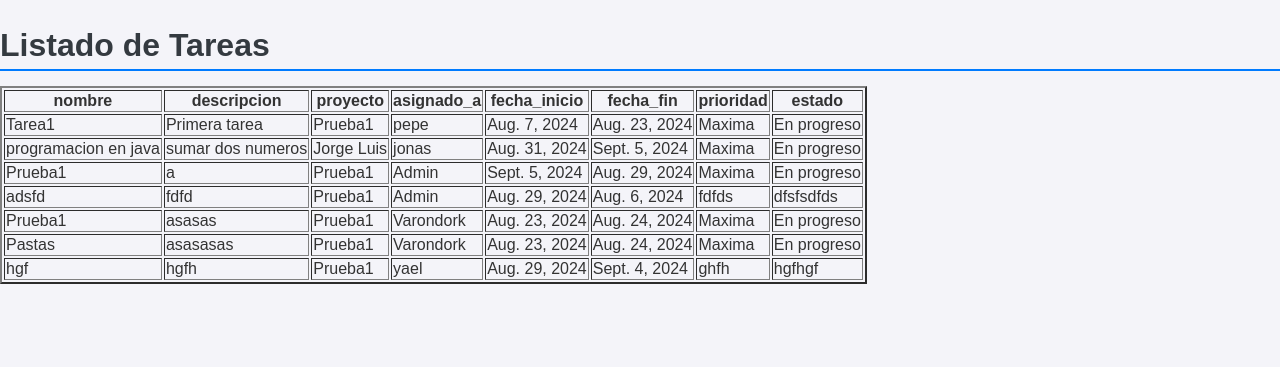
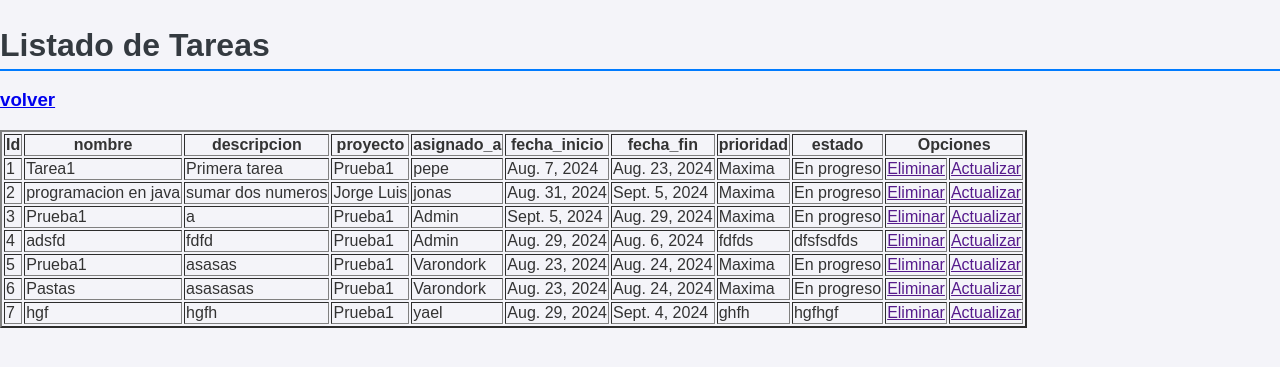
Before and after one commit to Norlynm/Proyecto, a Django app: page /tareas/listartareas/ in a window 1280 px wide. Shown: the part 70-437 px from the top of the page. Run offline with Django 5.2, Linux system fonts and the light colour scheme; data comes from the database, SQL or seed files in the repository; both versions use the stored data as it was after the commit.

Commit message:
actualizacion de las tareas

```diff
--- a/Gestion_Proyecto_costru/Menu/templates/base.html
+++ b/Gestion_Proyecto_costru/Menu/templates/base.html
@@ -23,7 +23,7 @@
         </li>
 
         <li>
-          <a href="{% url 'tareas:creartarea'%}">Tareas</a>
+          <a href="{% url 'tareas:tareaInicio'%}">Tareas</a>
         </li>
         <li>
           <a href="{% url 'reporte:listar_reportes'%}">Reporte</a>
--- a/Gestion_Proyecto_costru/tareas/templates/tareas/creartarea.html
+++ b/Gestion_Proyecto_costru/tareas/templates/tareas/creartarea.html
@@ -13,6 +13,7 @@
             {% csrf_token %}
             {{ form.as_p }}
             <button type="submit">Guardar</button>
+            <a href="{% url 'tareas:tareaInicio' %}">volver</a>
         </form>
     </section>
     <section>
--- a/Gestion_Proyecto_costru/tareas/templates/tareas/listartareas.html
+++ b/Gestion_Proyecto_costru/tareas/templates/tareas/listartareas.html
@@ -3,10 +3,15 @@
 {% block content %}
 
 
+
 <h2>Listado de Tareas</h2>
+
+        <h3> <a href="{% url 'tareas:tareaInicio' %}">volver</a>
+            </h3>
 <table border="2">
     <thead>
         <tr>
+            <th>Id</th>
             <th>nombre</th>
             <th>descripcion</th>
             <th>proyecto</th>
@@ -15,12 +20,14 @@
             <th>fecha_fin</th>
             <th>prioridad</th>
             <th>estado</th>
+            <th colspan="2">Opciones</th>
 
         </tr>
     </thead>
 
     {% for tarea in tareas %}
     <tr>
+        <td>{{ tarea.id }}</td>
         <td>{{ tarea.nombre }}</td>
         <td>{{ tarea.descripcion }}</td>
         <td>{{ tarea.proyecto }}</td>
@@ -29,7 +36,8 @@
         <td>{{ tarea.fecha_fin }}</td>
         <td>{{ tarea.prioridad }}</td>
         <td>{{ tarea.estado }}</td>
-
+        <td><a href="">Eliminar</a></td>
+        <td><a href="">Actualizar</a></td>
     </tr>
     {% endfor %}
 
--- a/Gestion_Proyecto_costru/tareas/templates/tareas/tareas.html
+++ b/Gestion_Proyecto_costru/tareas/templates/tareas/tareas.html
@@ -12,8 +12,6 @@ Tareas
     <section>
         <a href="{% url 'tareas:creartarea' %}">Crear tareas</a>
         <a href="{% url 'tareas:listartareas' %}">listar tareas</a>
-        <a href="{% url 'tareas:editartarea' %}">buscar tareas</a>
-        <a href="{% url 'tareas:tareas_detalle' %}">Eliminar tareas</a>
     </section>
   </main>
 {% endblock %}
--- a/Gestion_Proyecto_costru/tareas/urls.py
+++ b/Gestion_Proyecto_costru/tareas/urls.py
@@ -9,6 +9,6 @@ urlpatterns = [
     path('creartarea/', views.CrearTarea.as_view(), name='creartarea'),
     path('listartareas/', views.ListarTareas.as_view(), name='listartareas'),
     path('editartarea/<int:pk>', views.ActualizarTarea.as_view(), name='editartarea'),
-    path('tareas_detalle/<int:pk>/', views.DetalleTarea.as_view(), name='tareas_detalle'),
+    path('tareas_detalle/<int:pk>', views.DetalleTarea.as_view(), name='tareas_detalle'),
 
 ]
```
Also changed, not shown: Gestion_Proyecto_costru/db.sqlite3.
